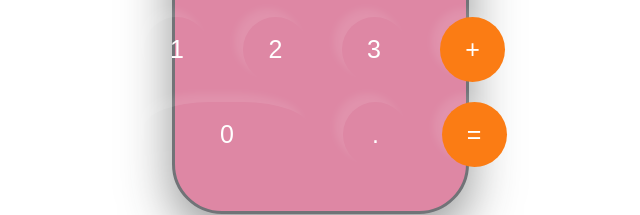
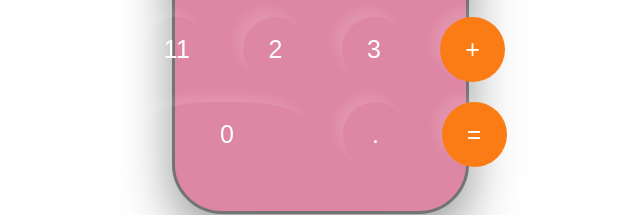
Before and after one commit to PattapronK/Testjs, a plain HTML site: page indexfinal.html in a window 1280 px wide. Shown: the part 542-757 px from the top of the page, 278-918 px from the left. Drawn offline with Linux system fonts and the light colour scheme.

Commit message:
number
1 => 11

```diff
--- a/indexfinal.html
+++ b/indexfinal.html
@@ -32,7 +32,7 @@
           </div>
 
           <div>
-            <button class="button">1</button>
+            <button class="button">11</button>
             <button class="button">2</button>
             <button class="button">3</button>
             <button class="button operator1">+</button>
```
